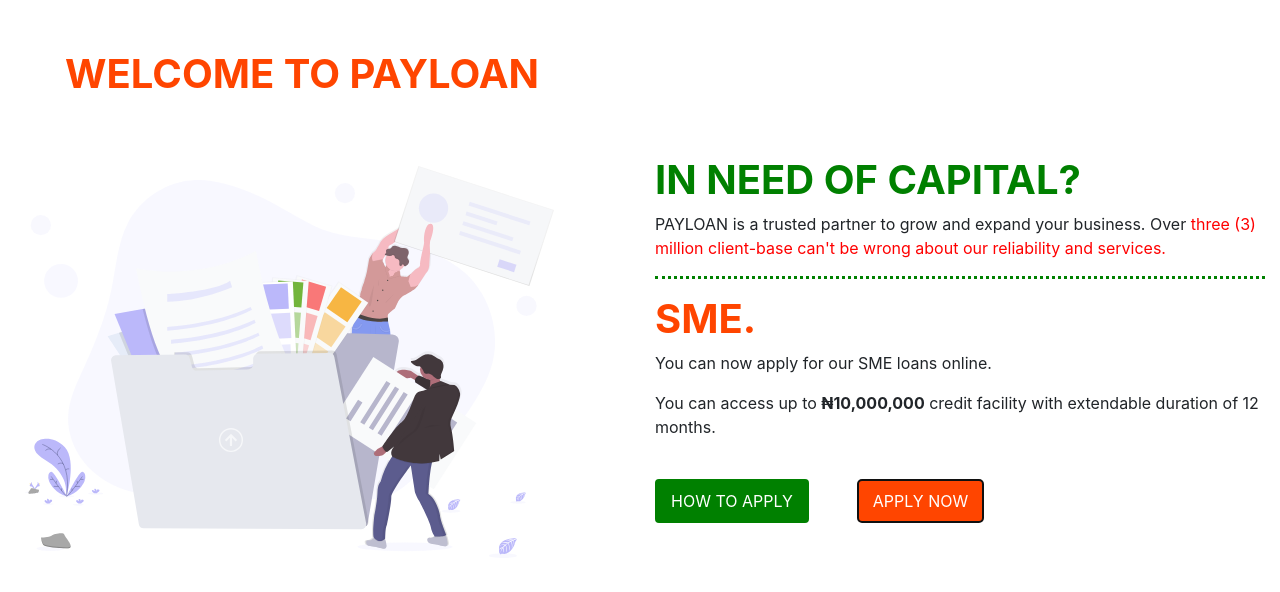
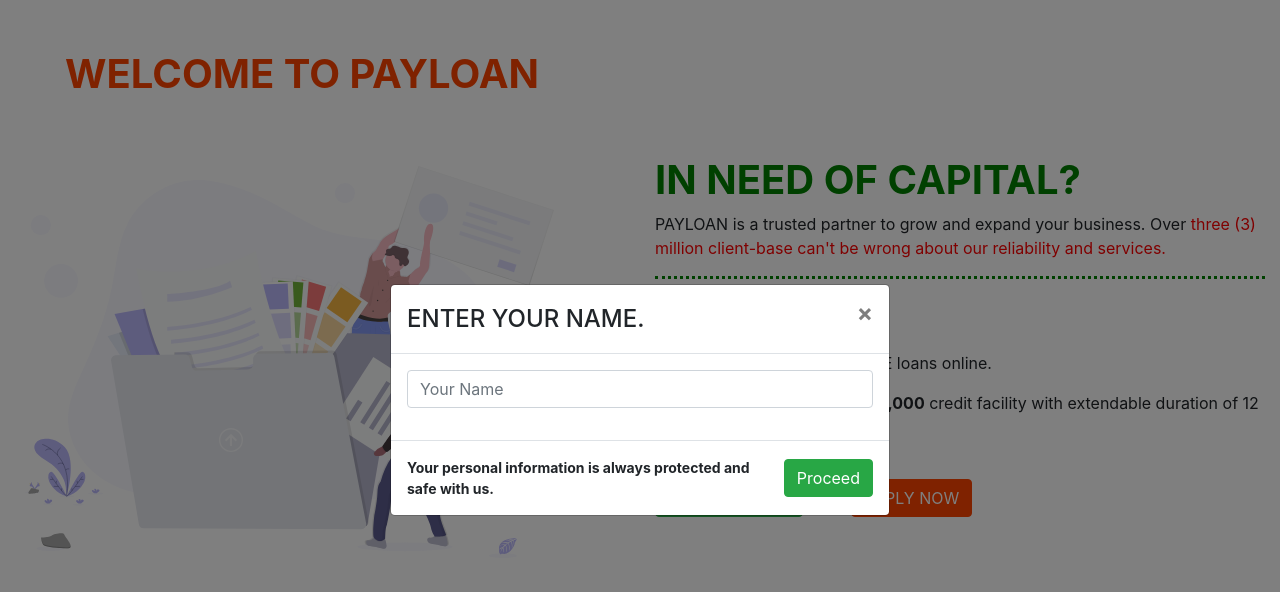
Before and after one commit to halfdobis/payloan, a React (Create React App) app: page / in a window 1280 px wide. Both pictures are taken after a click on the button "APPLY NOW". Shown: the top 592 px of the page. Built offline with nearby package versions, Linux system fonts and the light colour scheme.

Commit message:
nodal pages

```diff
--- a/src/Components/Home/home.css
+++ b/src/Components/Home/home.css
@@ -27,34 +27,27 @@
     font-weight: bold;
 }
 
-.button {
-    display: inline-block;
-    font-weight: 400px;
-    text-align: center;
-    vertical-align: middle;
-    user-select: none;
-    border: 4px solid transparent;
-    padding: .375rem .75rem;
-    font-size: 1rem;
-    border-radius: .25rem;
-    color: white;
-    background-color: green;
-    border-color: green;
+.btn-primary {
+    background-color: orangered !important;
+    border-color: orangered !important;
+    outline: none !important;
+    box-shadow: none !important;
 }
 
-.sub-button {
-    display: inline-block;
-    font-weight: 400px;
-    text-align: center;
-    vertical-align: middle;
-    user-select: none;
-    border: 4px solid transparent;
-    padding: .375rem .75rem;
-    font-size: 1rem;
-    border-radius: .25rem;
-    color: white;
-    background-color: orangered;
-    border-color: orangered;
+.btn-primary.focus .btn-primary:focus .btn-primary:active {
+    background-color: orangered !important;
+    border-color: orangered !important;
+    outline: none !important;
+    box-shadow: none !important;
+}
+
+.modal-footer {
+    flex-wrap: nowrap !important;
+}
+
+.foot {
+    font-size: 14px;
+    font-weight: bold;
 }
 
 
--- a/src/Components/Home/home.js
+++ b/src/Components/Home/home.js
@@ -1,6 +1,11 @@
+import { useState } from "react";
+import InputModal from "../inputModal";
+import { Button } from "react-bootstrap";
 import "./home.css";
 
 function Home() {
+  const [modalShow, setModalShow] = useState(false);
+
   return (
     <div className="container-fluid">
       {/* <img src="./img/logo.png" alt="logo" /> */}
@@ -38,12 +43,20 @@
 
             <br />
 
-            <button type="button" className="button">
+            <Button type="button" variant="success">
               HOW TO APPLY
-            </button>
-            <button type="button" className="sub-button ml-5">
+            </Button>
+
+            <Button
+              type="button"
+              variant="primary"
+              className="ml-5 btnn"
+              onClick={() => setModalShow(true)}
+            >
               APPLY NOW
-            </button>
+            </Button>
+
+            <InputModal show={modalShow} onHide={() => setModalShow(false)} />
           </article>
         </div>
       </section>
--- /dev/null
+++ b/src/Components/Tabs/tab.css
@@ -0,0 +1,8 @@
+.container-fluid h3 {
+    padding: 20px;
+}
+
+.illustration {
+    height: 70%;
+    width: 70%;
+}
--- /dev/null
+++ b/src/Components/Tabs/tab.js
@@ -0,0 +1,101 @@
+import { useState } from "react";
+import { Tabs, Card, Form, Col, Button } from "react-bootstrap";
+import "./tab.css";
+
+function Tab() {
+  const [key, setKey] = useState("home");
+
+  return (
+    <Tabs
+      id="controlled-tab-example"
+      activeKey={key}
+      onSelect={(k) => setKey(k)}
+    >
+      <Tab eventKey="home" title="Home">
+        <div className="container-fluid">
+          <header>
+            <h3>Hello, how much do you want?</h3>
+          </header>
+
+          <div className="row">
+            <div className="col-md-6">
+              <Card>
+                <Card.Body>
+                  <h6>Heads up!</h6>
+                  <h6>
+                    We can trust you with up to ten million naira. But we
+                    recommend you start with what you can pay
+                  </h6>
+                </Card.Body>
+              </Card>
+
+              <Form>
+                <Form.Group controlId="formGroupEmail">
+                  <Form.Label>Amount</Form.Label>
+                  <Form.Control type="number" placeholder="&#8358;  0.00" />
+                </Form.Group>
+                <Form.Group>
+                  <Form.Row>
+                    <Col>
+                      <Form.Label className="formlabel">Repay Term</Form.Label>
+                      <Form.Group controlId="exampleForm.ControlSelect1">
+                        <Form.Control as="select">
+                          <option>Select</option>
+                          <option>6 Months</option>
+                          <option>12 Months</option>
+                          <option>18 Months</option>
+                          <option>24 Months</option>
+                        </Form.Control>
+                      </Form.Group>
+                    </Col>
+                    <Col>
+                      <Form.Label className="formlabel">
+                        Loan Purpose
+                      </Form.Label>
+                      <Form.Group controlId="exampleForm.ControlSelect1">
+                        <Form.Control as="select">
+                          <option>Select</option>
+                          <option>Education</option>
+                          <option>Business</option>
+                          <option>Start Up</option>
+                          <option>Personal</option>
+                        </Form.Control>
+                      </Form.Group>
+                    </Col>
+                  </Form.Row>
+                </Form.Group>
+              </Form>
+              <h4>PROPOSED SCHEDULE:</h4>
+            </div>
+
+            <div className="col-md-6">
+              <h6>Need help?</h6>
+              <h6>
+                We will more than happy to assist you in filling this form.
+                Please contact one of our SME manager
+              </h6>
+              <h6>08022233344, 08111222333</h6>
+
+              <img
+                src="./img/illustration-2.svg"
+                alt="illustration"
+                className="illustration"
+              />
+            </div>
+          </div>
+          <Button type="button" variant="success">
+            Next
+          </Button>
+        </div>
+      </Tab>
+      <Tab eventKey="profile" title="Profile" disable>
+        <h1>Profile</h1>
+      </Tab>
+      <Tab eventKey="contact" title="Contact" disable>
+        <h1>Contact</h1>
+      </Tab>
+    </Tabs>
+  );
+}
+
+export default Tab;
--- /dev/null
+++ b/src/Components/formModal/index.js
@@ -0,0 +1,22 @@
+import { Modal } from "react-bootstrap";
+import Tab from "../Tabs/tab";
+import "./style.css";
+
+function FormModal(props) {
+  return (
+    <Modal
+      {...props}
+      dialogClassName="modal-tab"
+      aria-labelledby="contained-modal-title-vcenter"
+    >
+      <Modal.Header closeButton>
+        <Modal.Title id="contained-modal-title-vcenter">
+          <Tab />
+        </Modal.Title>
+      </Modal.Header>
+      <Modal.Body></Modal.Body>
+    </Modal>
+  );
+}
+
+export default FormModal;
--- /dev/null
+++ b/src/Components/formModal/style.css
@@ -0,0 +1,7 @@
+.modal-tab {
+    max-width: 90%  !important;
+}
+
+.formlabel{
+    font-size: 10px;
+}
--- /dev/null
+++ b/src/Components/inputModal/index.js
@@ -0,0 +1,44 @@
+import { useState } from "react";
+import { Modal, Button, Form } from "react-bootstrap";
+import FormModal from "../formModal";
+
+function InputModal(props) {
+  const [modalShow, setModalShow] = useState(false);
+  return (
+    <Modal
+      {...props}
+      size="md"
+      aria-labelledby="contained-modal-title-vcenter"
+      centered
+    >
+      <Modal.Header closeButton>
+        <Modal.Title id="contained-modal-title-vcenter">
+          ENTER YOUR NAME.
+        </Modal.Title>
+      </Modal.Header>
+      <Modal.Body>
+        <Form>
+          <Form.Group>
+            <Form.Control type="text" placeholder="Your Name" />
+          </Form.Group>
+        </Form>
+
+        <FormModal show={modalShow} onHide={() => setModalShow(false)} />
+      </Modal.Body>
+      <Modal.Footer>
+        <p className="foot">
+          Your personal information is always protected and safe with us.
+        </p>
+        <Button
+          type="button"
+          variant="success"
+          onClick={() => setModalShow(true)}
+        >
+          Proceed
+        </Button>
+      </Modal.Footer>
+    </Modal>
+  );
+}
+
+export default InputModal;
```
Also changed, not shown: src/Components/Name/name.css (deleted), src/Components/Name/name.js (deleted), src/Components/form/form.css (deleted), src/Components/form/form.js (deleted).
